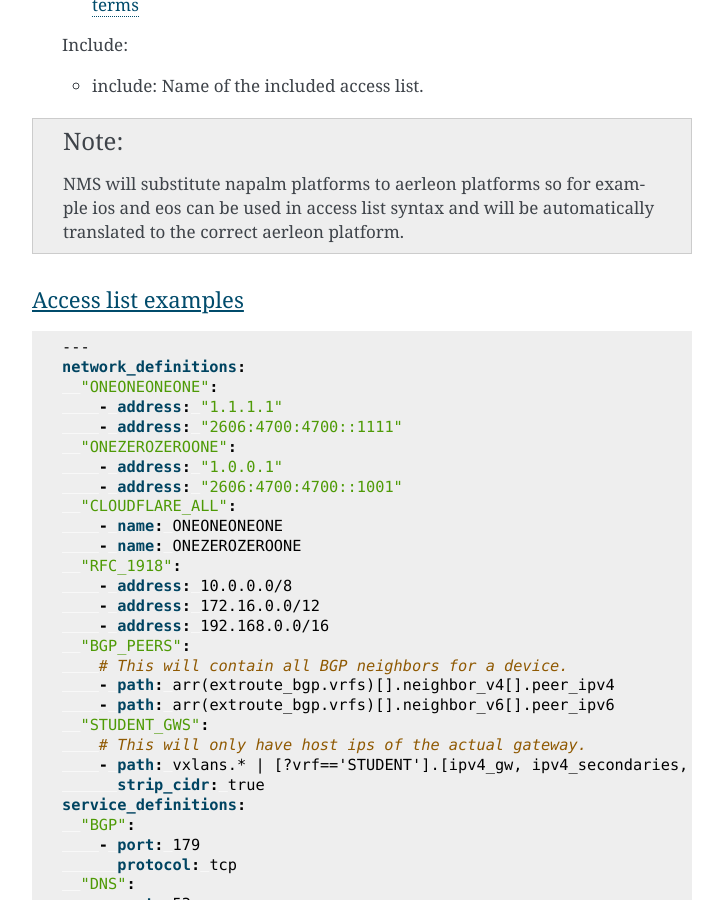
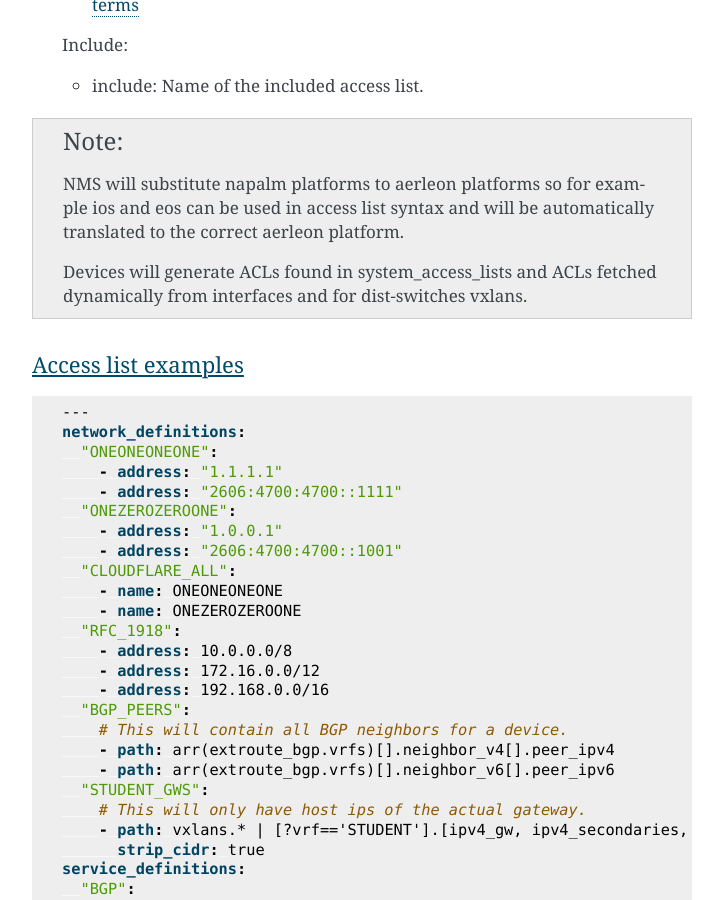
Before and after one commit to SUNET/cnaas-nms, a Sphinx documentation site: the page built from docs/reporef/index.rst, in a window 1280 px wide and 900 px high, scrolled down 5954 px. Shown: the whole window, without its empty margins (388-1111 px from the left). Built offline with Sphinx 7.4.7, drawn with Linux system fonts in a browser that asks for light colours.

Commit message:
Add doc explaining how devices get access lists assigned to them

```diff
--- a/docs/reporef/index.rst
+++ b/docs/reporef/index.rst
@@ -256,6 +256,8 @@ access_lists.yml
 
 .. note::
    NMS will substitute napalm platforms to aerleon platforms so for example ios and eos can be used in access list syntax and will be automatically translated to the correct aerleon platform.
+
+   Devices will generate ACLs found in system_access_lists and ACLs fetched dynamically from interfaces and for dist-switches vxlans.
 
 Access list examples
 ^^^^^^^^^^^^^^^^^^^^
```
